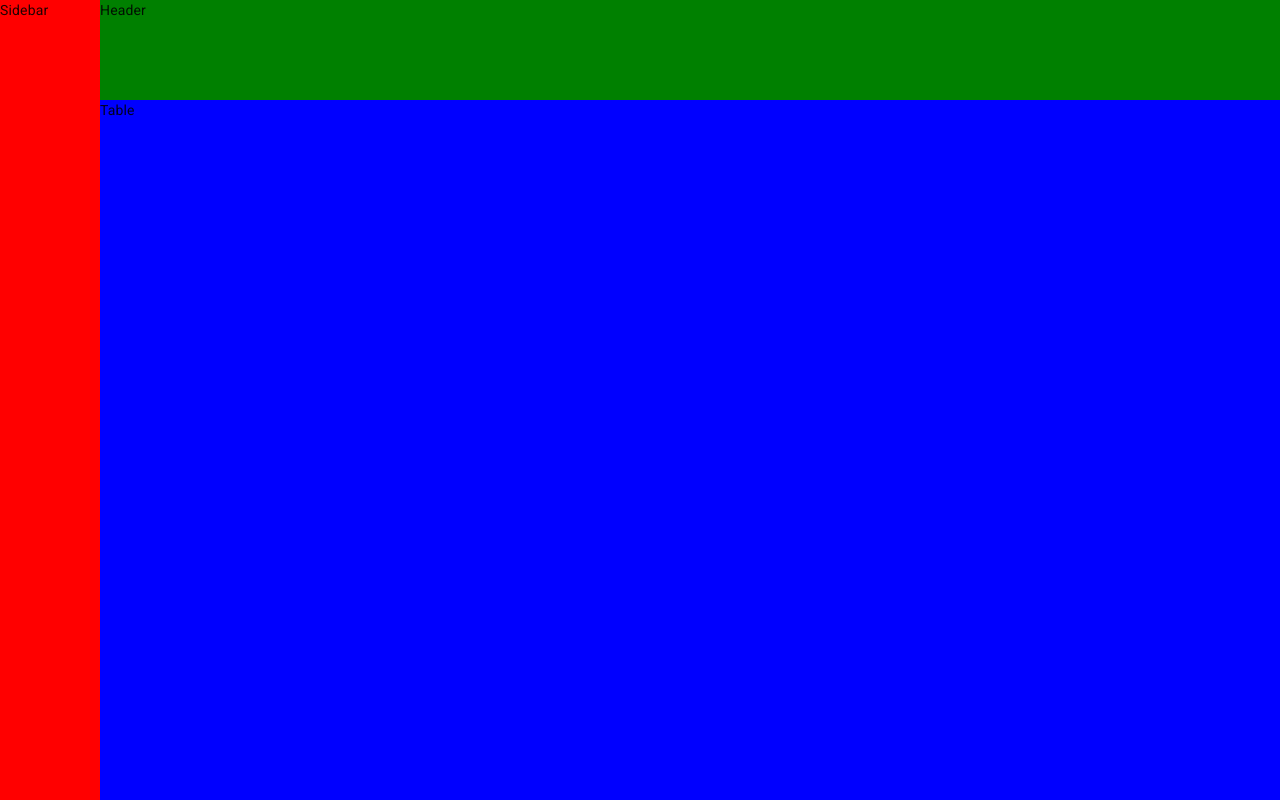
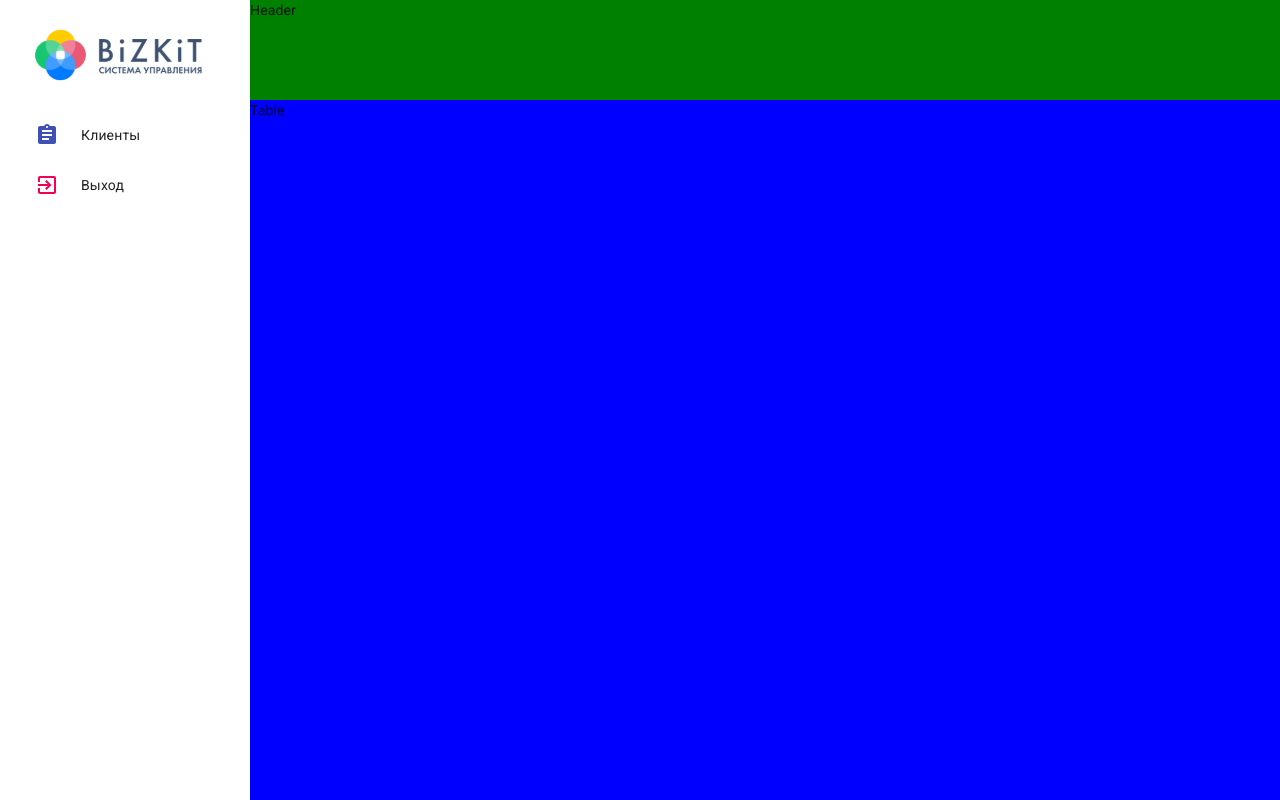
Before and after one commit to madjack99/kit-systems, a React (Create React App) app: page /companies in a window 1280 px wide. Built offline with nearby package versions, Linux system fonts and the light colour scheme.

Commit message:
feat: style sidebar

```diff
--- a/src/components/companies/Companies.tsx
+++ b/src/components/companies/Companies.tsx
@@ -10,7 +10,7 @@ const useStyles = makeStyles((theme) =>
   createStyles({
     grid: {
       display: 'grid',
-      gridTemplateColumns: '100px auto',
+      gridTemplateColumns: '250px auto',
       gridTemplateRows: '100px auto',
       minHeight: '100vh',
       [theme.breakpoints.down(600)]: {
--- a/src/components/companies/Sidebar.tsx
+++ b/src/components/companies/Sidebar.tsx
@@ -1,22 +1,62 @@
 import React from 'react';
 import { Grid, makeStyles, createStyles } from '@material-ui/core';
+import AssignmentIcon from '@material-ui/icons/Assignment';
+import ExitToAppIcon from '@material-ui/icons/ExitToApp';
+
+import Logo from './images/Logo.svg';
 
 const useStyles = makeStyles((theme) =>
   createStyles({
     sidebar: {
       gridRow: '1 / 3',
-      background: 'red',
+      padding: '29px 46px 29px 35px',
+      background: '#ffffff',
+      boxShadow: '0px 4px 4px rgba(0, 0, 0, 0.25)',
       [theme.breakpoints.down(600)]: {
         gridRow: '1 / 2',
         background: 'yellow',
       },
+    },
+    logo: {
+      display: 'block',
+      margin: '0 0 29px',
+    },
+    menu: {
+      listStyle: 'none',
+      padding: 0,
+    },
+    menu__item: {
+      display: 'flex',
+      alignItems: 'center',
+      height: 50,
+      cursor: 'pointer',
+      '&:hover': {
+        background: theme.palette.greyBackground.main,
+      },
+    },
+    menu__icon: {
+      margin: '0 22px 0 0',
     },
   })
 );
 
 const Sidebar = () => {
   const classes = useStyles();
-  return <div className={classes.sidebar}>Sidebar</div>;
+  return (
+    <aside className={classes.sidebar}>
+      <img className={classes.logo} src={Logo} alt='Logo' />
+      <ul className={classes.menu}>
+        <li className={classes.menu__item}>
+          <AssignmentIcon className={classes.menu__icon} color='primary' />
+          Клиенты
+        </li>
+        <li className={classes.menu__item}>
+          <ExitToAppIcon className={classes.menu__icon} color='secondary' />
+          Выход
+        </li>
+      </ul>
+    </aside>
+  );
 };
 
 export default Sidebar;
```
Also changed, not shown: src/components/companies/images/Logo.svg (added).
